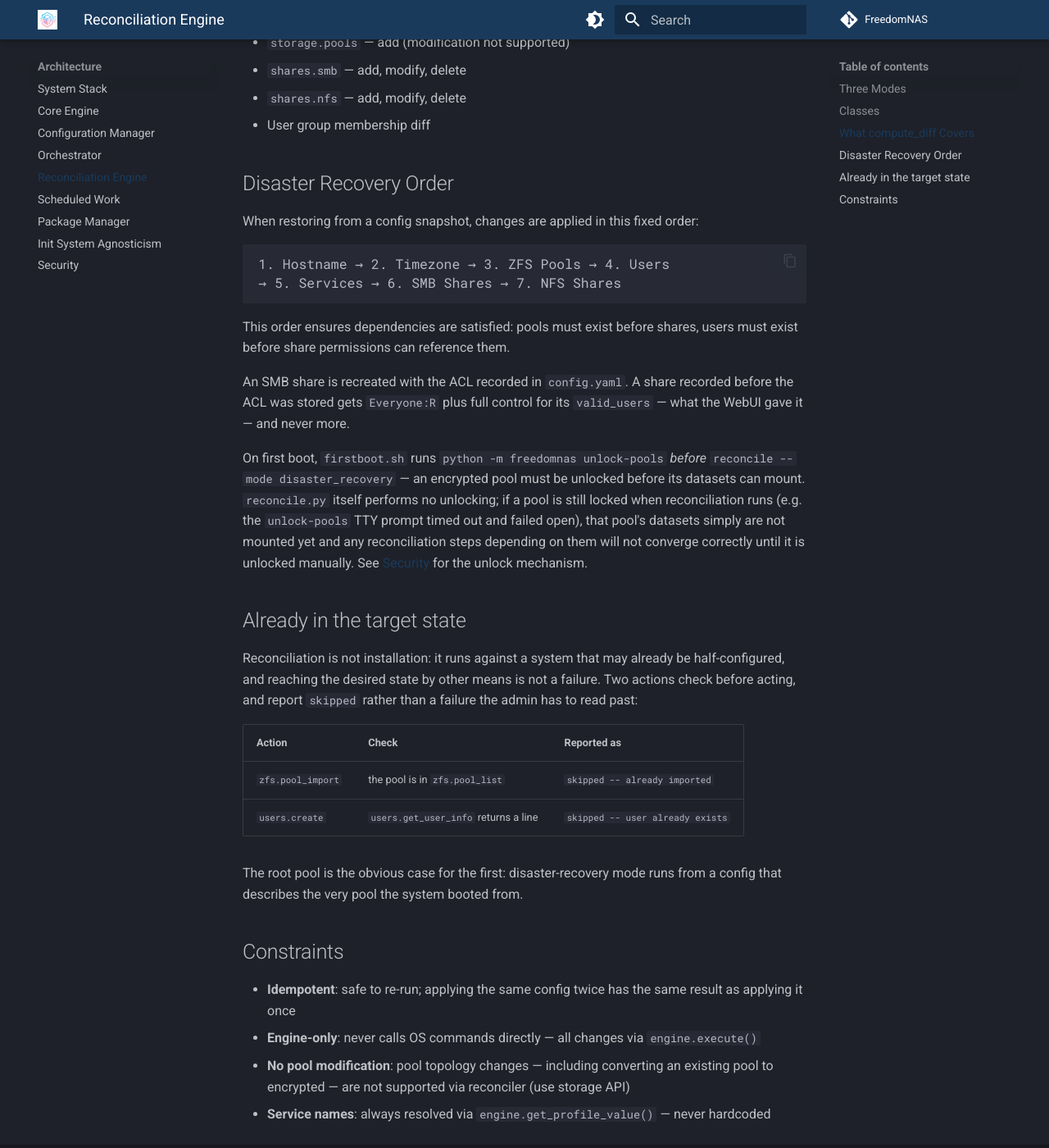
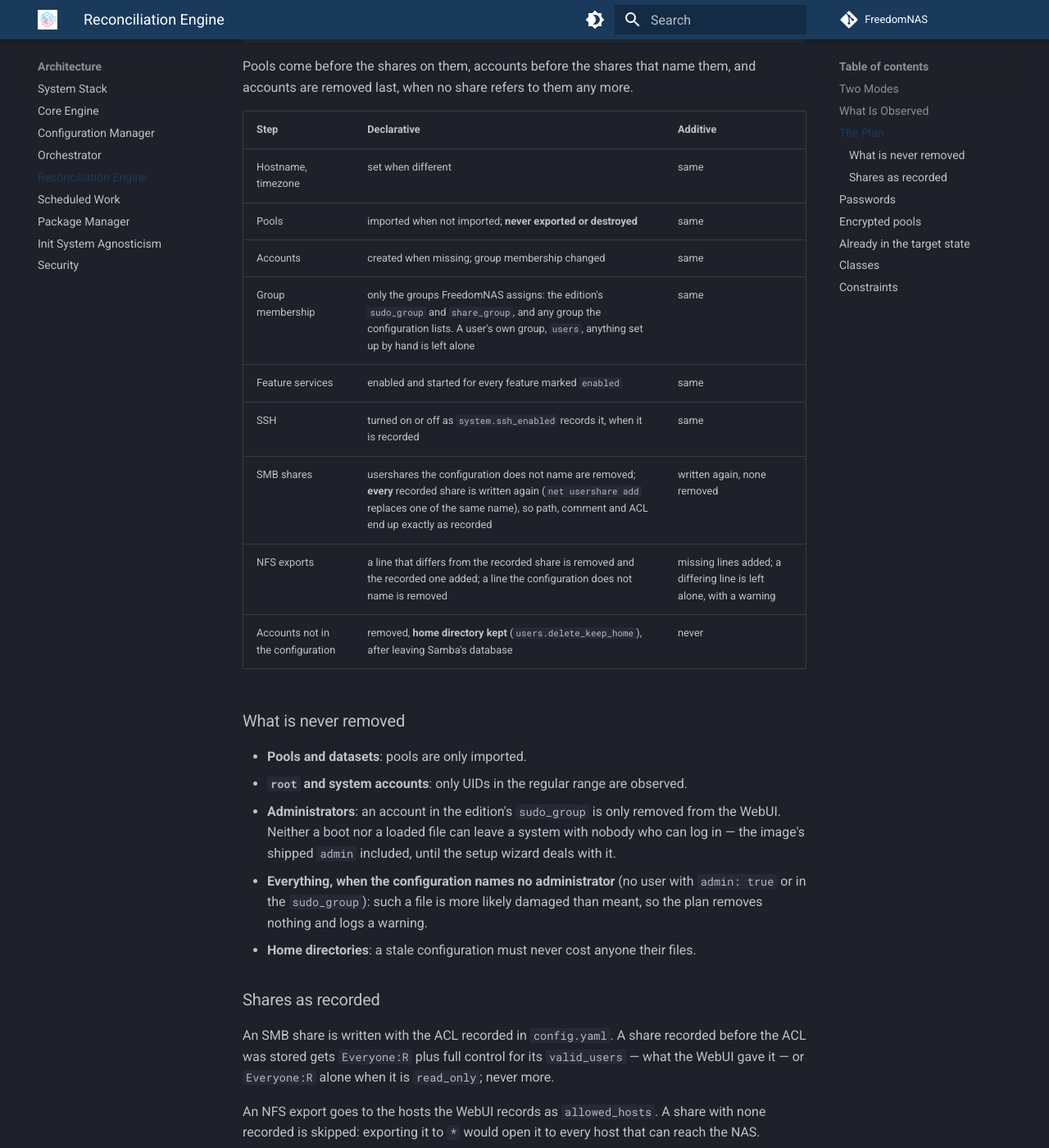
Before and after one commit to FreedomNAS/freedomnas-docs, an MkDocs documentation site: the page built from docs/architecture/reconciler.md, in a window 1280 px wide and 1400 px high, scrolled down 1556 px. Shown: the whole window at 82% size. Built offline with MkDocs 1.6.1 and Material for MkDocs 9.7.7, drawn with Linux system fonts in a browser that asks for light colours; some of the changed text lies outside the part shown.

Commit message:
Document the declarative reconciler

````diff
--- a/docs/architecture/reconciler.md
+++ b/docs/architecture/reconciler.md
@@ -1,106 +1,155 @@
 # Reconciliation Engine
 
-`reconcile.py` is used by the **installer** (recovery mode) and by the
-`firstboot.sh` baked into every install and every image — via
-`python -m freedomnas reconcile --mode {hybrid,declarative,disaster_recovery}`,
-which exposes it on the CLI — to apply configuration during provisioning,
-first boot, or disaster recovery. **Never called directly by the WebUI.**
+`reconcile.py` makes the running system match a configuration. It is run by
+the `firstboot.sh` baked into every install and every image, at every boot;
+by the WebUI when a configuration is loaded
+([`POST /api/system/config`](../api/system.md)); and by the installer's
+recovery mode. The CLI exposes it as
+`python -m freedomnas reconcile [--mode declarative|additive] [--desired FILE] [--dry-run]`.
 
-It computes the diff between a desired state (YAML) and the current system
-state, then executes the necessary changes through the engine.
+The desired state is `config.yaml`, or a YAML file given with `--desired`.
+The current state is **read from the system** by `observe()`, never taken
+from `config.yaml`: the configuration says what should be, only the system
+can say what is.
 
-Group membership changes are applied in **sorted** order. The reconciler
-used to iterate a set difference, whose order depends on the interpreter's
-hash seed — the same run could add a user to `sudo` and `samba` in either
-order.
-
-## Three Modes
+## Two Modes
 
 | Mode | Behaviour |
 |------|-----------|
-| `hybrid` (default) | Diff desired vs current; users absent from desired are **never** deleted |
-| `declarative` | Treat current as empty; users/shares missing from desired **are** deleted |
-| `disaster_recovery` | Ignore desired; restore from current config snapshot in fixed order |
+| `declarative` (default) | The system is made to match the configuration **exactly**: what is missing is added, what differs is changed, what the configuration does not name is removed — within the limits below |
+| `additive` | Adds and changes only, never removes: for applying a partial desired-state file from the command line |
+
+Disaster recovery is not a mode of its own: it is `declarative` with the
+configuration found on a pool's `.freedomnas` dataset. `disaster_recovery`
+is still accepted as another name for `declarative`, because the
+`firstboot.sh` copied into systems installed before the change passes it.
+`--dry-run` prints the plan and applies nothing.
+
+## What Is Observed
+
+| Part | How | Unreadable → |
+|------|-----|--------------|
+| Hostname, timezone | `system.hostname_get`, `system.timezone_get` | set again |
+| Pools | `zfs.pool_list` — the imported ones | imported again |
+| Accounts | `users.list` (UIDs 1000–65533, 1001– on FreeBSD; `root` left out), each with `users.list_groups` | created if missing, nothing removed |
+| SMB shares | `samba.list_shares` (`net usershare list`) | written again, nothing removed |
+| NFS exports | the lines of `nfs.config_file` (`/etc/exports`), read as a file | added, nothing removed |
+
+A part that cannot be read is *unknown*, not empty: nothing is ever removed
+on the strength of a list that could not be taken.
+
+## The Plan
+
+`compute_diff(desired, observed, mode)` returns the steps in a fixed order:
+
+```
+1. Hostname → 2. Timezone → 3. Pools → 4. Accounts (add, group changes)
+→ 5. Feature services → 6. SSH → 7. SMB shares → 8. NFS exports
+→ 9. Removal of accounts
+```
+
+Pools come before the shares on them, accounts before the shares that name
+them, and accounts are removed last, when no share refers to them any more.
+
+| Step | Declarative | Additive |
+|------|-------------|----------|
+| Hostname, timezone | set when different | same |
+| Pools | imported when not imported; **never exported or destroyed** | same |
+| Accounts | created when missing; group membership changed | same |
+| Group membership | only the groups FreedomNAS assigns: the edition's `sudo_group` and `share_group`, and any group the configuration lists. A user's own group, `users`, anything set up by hand is left alone | same |
+| Feature services | enabled and started for every feature marked `enabled` | same |
+| SSH | turned on or off as `system.ssh_enabled` records it, when it is recorded | same |
+| SMB shares | usershares the configuration does not name are removed; **every** recorded share is written again (`net usershare add` replaces one of the same name), so path, comment and ACL end up exactly as recorded | written again, none removed |
+| NFS exports | a line that differs from the recorded share is removed and the recorded one added; a line the configuration does not name is removed | missing lines added; a differing line is left alone, with a warning |
+| Accounts not in the configuration | removed, **home directory kept** (`users.delete_keep_home`), after leaving Samba's database | never |
+
+### What is never removed
+
+- **Pools and datasets**: pools are only imported.
+- **`root` and system accounts**: only UIDs in the regular range are observed.
+- **Administrators**: an account in the edition's `sudo_group` is only
+  removed from the WebUI. Neither a boot nor a loaded file can leave a
+  system with nobody who can log in — the image's shipped `admin` included,
+  until the setup wizard deals with it.
+- **Everything, when the configuration names no administrator** (no user
+  with `admin: true` or in the `sudo_group`): such a file is more likely
+  damaged than meant, so the plan removes nothing and logs a warning.
+- **Home directories**: a stale configuration must never cost anyone their
+  files.
+
+### Shares as recorded
+
+An SMB share is written with the ACL recorded in `config.yaml`. A share
+recorded before the ACL was stored gets `Everyone:R` plus full control for
+its `valid_users` — what the WebUI gave it — or `Everyone:R` alone when it
+is `read_only`; never more.
+
+An NFS export goes to the hosts the WebUI records as `allowed_hosts`. A
+share with none recorded is skipped: exporting it to `*` would open it to
+every host that can reach the NAS.
+
+`/etc/exports` has no share names, so an export is identified by its line.
+A line not in the Linux `path hosts(options)` form — FreeBSD's
+`path -ro -network …`, or one written by hand — is identified by its path
+alone.
+
+## Passwords
+
+Passwords are not in `config.yaml`. An account the reconciler creates has
+none: it cannot log in, to the WebUI or to SMB, until one is set
+(**Users → Password** in the WebUI).
+
+## Encrypted pools
+
+`firstboot.sh` runs `python -m freedomnas unlock-pools` *before*
+`reconcile --mode declarative` — an encrypted pool must be unlocked before
+its datasets can mount. `reconcile.py` itself performs no unlocking; if a
+pool is still locked when reconciliation runs (e.g. the `unlock-pools` TTY
+prompt timed out and failed open), that pool's datasets simply are not
+mounted yet and any steps depending on them will not converge until it is
+unlocked manually. See [Security](security.md#encrypted-pool-keyslots) for
+the unlock mechanism.
+
+## Already in the target state
+
+Reconciliation runs at every boot, against a system that is usually already
+right. What already matches produces no step at all; account creation, which
+is also planned when the accounts cannot be listed, checks before acting:
+`users.create` is reported `skipped -- user already exists` when
+`users.get_user_info` returns a line.
 
 ## Classes
 
 ```python
 class ReconcileMode(str, Enum):
-    HYBRID | DECLARATIVE | DISASTER_RECOVERY
+    DECLARATIVE | ADDITIVE
+
+def parse_mode(mode: str) -> ReconcileMode    # "disaster_recovery" → DECLARATIVE
 
 @dataclass
 class Change:
-    path: str           # dot-notation: "system.hostname", "users.admin"
+    path: str           # "system.hostname", "users.alice", "smb_shares.media", "features.nfs"
     old_value: Any
     new_value: Any
-    change_type: str    # "add" | "remove" | "modify"
+    change_type: str    # "add" | "modify" | "remove" | "ensure"
 
 @dataclass
 class ActionResult:
     action: str
     params: dict
-    target_state: str   # "applied" | "failed" | "skipped"
+    target_state: str   # "applied" | "failed" | "skipped" | "planned" (dry run)
     error: Optional[str]
 
 class ReconciliationEngine:
-    def load_desired(path: str) -> dict
+    def observe() -> dict
     def compute_diff(desired, current, mode) -> list[Change]
-    def reconcile(desired_path=None, mode="hybrid") -> list[ActionResult]
+    def plan(desired_path=None, mode="declarative") -> list[Change]
+    def reconcile(desired_path=None, mode="declarative", dry_run=False) -> list[ActionResult]
 ```
-
-## What compute_diff Covers
-
-- `system.hostname`
-- `system.timezone`
-- `users` — add, modify, delete (delete only in `declarative` mode)
-- `storage.pools` — add (modification not supported)
-- `shares.smb` — add, modify, delete
-- `shares.nfs` — add, modify, delete
-- User group membership diff
-
-## Disaster Recovery Order
-
-When restoring from a config snapshot, changes are applied in this fixed order:
-
-```
-1. Hostname → 2. Timezone → 3. ZFS Pools → 4. Users
-→ 5. Services → 6. SMB Shares → 7. NFS Shares
-```
-
-This order ensures dependencies are satisfied: pools must exist before shares,
-users must exist before share permissions can reference them.
-
-An SMB share is recreated with the ACL recorded in `config.yaml`. A share
-recorded before the ACL was stored gets `Everyone:R` plus full control for
-its `valid_users` — what the WebUI gave it — and never more.
-
-On first boot, `firstboot.sh` runs `python -m freedomnas unlock-pools`
-*before* `reconcile --mode disaster_recovery` — an encrypted pool must be
-unlocked before its datasets can mount. `reconcile.py` itself performs no
-unlocking; if a pool is still locked when reconciliation runs (e.g. the
-`unlock-pools` TTY prompt timed out and failed open), that pool's datasets
-simply are not mounted yet and any reconciliation steps depending on them
-will not converge correctly until it is unlocked manually. See
-[Security](security.md#encrypted-pool-keyslots) for the unlock mechanism.
-
-## Already in the target state
-
-Reconciliation is not installation: it runs against a system that may already
-be half-configured, and reaching the desired state by other means is not a
-failure. Two actions check before acting, and report `skipped` rather than a
-failure the admin has to read past:
-
-| Action | Check | Reported as |
-|--------|-------|-------------|
-| `zfs.pool_import` | the pool is in `zfs.pool_list` | `skipped -- already imported` |
-| `users.create` | `users.get_user_info` returns a line | `skipped -- user already exists` |
-
-The root pool is the obvious case for the first: disaster-recovery mode runs
-from a config that describes the very pool the system booted from.
 
 ## Constraints
 
-- **Idempotent**: safe to re-run; applying the same config twice has the same result as applying it once
+- **Idempotent**: safe to re-run; a second run right after the first plans only the steps that are always re-applied (feature services, SSH, SMB shares)
 - **Engine-only**: never calls OS commands directly — all changes via `engine.execute()`
 - **No pool modification**: pool topology changes — including converting an
   existing pool to encrypted — are not supported via reconciler (use storage API)
````
Also changed, not shown: docs/api/system.md (+7 -3 lines), docs/developer/installer.md (+4 -3 lines), docs/getting-started/first-run.md (+7 -0 lines), docs/getting-started/installation.md (+1 -1 lines), docs/profiles/os-profiles.md (+4 -2 lines).
